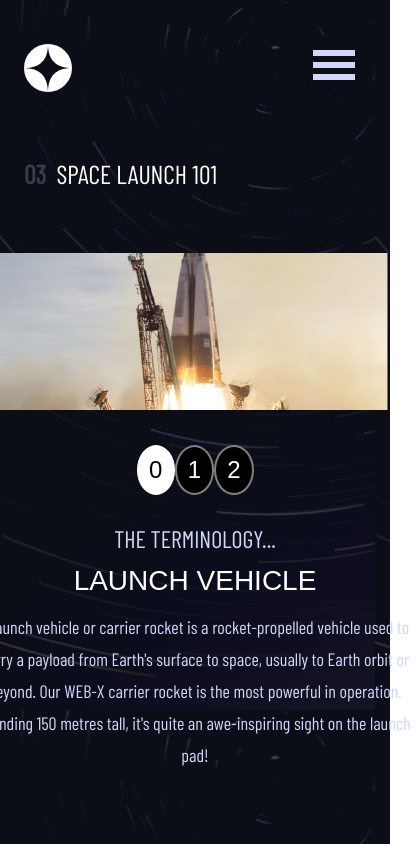
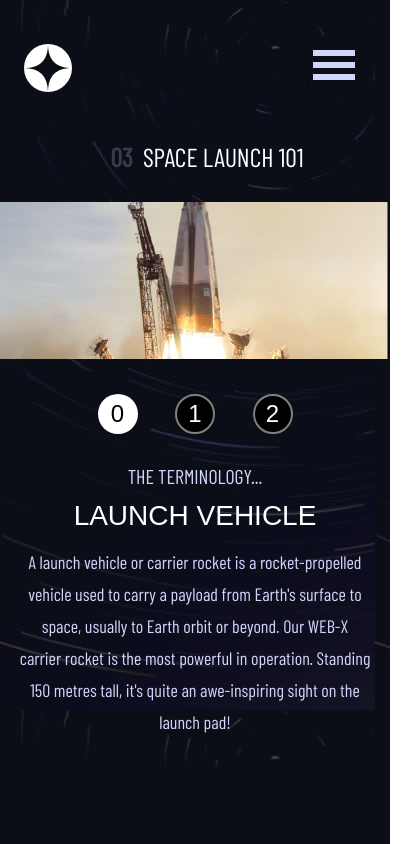
Before and after one commit to alerafart/space_tourism_challenge, a React (Create React App) app: page /technology in a window 390 px wide. Shown: the whole page, 420 px wide, since content can reach past the window. Built offline with nearby package versions, Linux system fonts and the light colour scheme; a web font is replaced by a local one.

Commit message:
mobile device technologies

```diff
--- a/src/components/Technology/technology.scss
+++ b/src/components/Technology/technology.scss
@@ -14,6 +14,7 @@
     }
     @media(max-width:650px){
         background-image: url('../../../public/assets/technology/background-technology-mobile.jpg');
+        height: auto;
     }
     &__h5 {
         text-align: left;
@@ -30,7 +31,8 @@
             font-size: 26px;
         }
         @media(max-width:650px){
-            text-align: center;
+            display: flex;
+            justify-content: center;
         }
     }
     &__infos {
@@ -45,7 +47,6 @@
             align-items: center;
             @media(max-width:768px){
                 flex-direction: column;
-
             }
             &__nav {
                 height: 250px;
@@ -58,7 +59,9 @@
                     width: 30%;
                     height: fit-content;
                     margin: 2rem 0 ;
-
+                }
+                @media(max-width:650px){
+                    width: 50%;
                 }
 
                 &--link{
@@ -73,6 +76,10 @@
                     font-family: 'Bellefair', sans-serif;
                     font-size: 24px;
                     border: 2px solid grey;
+                    @media(max-width:650px){
+                        width: 40px;
+                        height: 40px;
+                    }
                     &:hover{
                         border: 2px solid vars.$mainColor;
                     }
@@ -95,6 +102,9 @@
                     margin-bottom: 1rem;
                     @media(max-width:768px){
                         font-size: 24px;
+                    }
+                    @media(max-width:650px){
+                        font-size: 20px;
                     }
                 }
                 &--name {
@@ -124,19 +134,29 @@
                     }
                     @media(max-width:650px){
                         font-size: 18px;
+                        width: 90%;
+                        margin: auto;
                     }
                 }
             }
         }
         &__img {
             width: fit-content;
+            height: fit-content;
             text-align: right;
             @media(max-width:768px){
             //  width: 100%;
             }
+            @media(max-width:650px){
+                object-fit: cover;
+            }
             &--pic {
                 width: 100%;
                 object-fit: scale-down;
+                @media(max-width:650px){
+                    width: 100%;
+                    height: 100%;
+                }
             }
         }
     }
```
